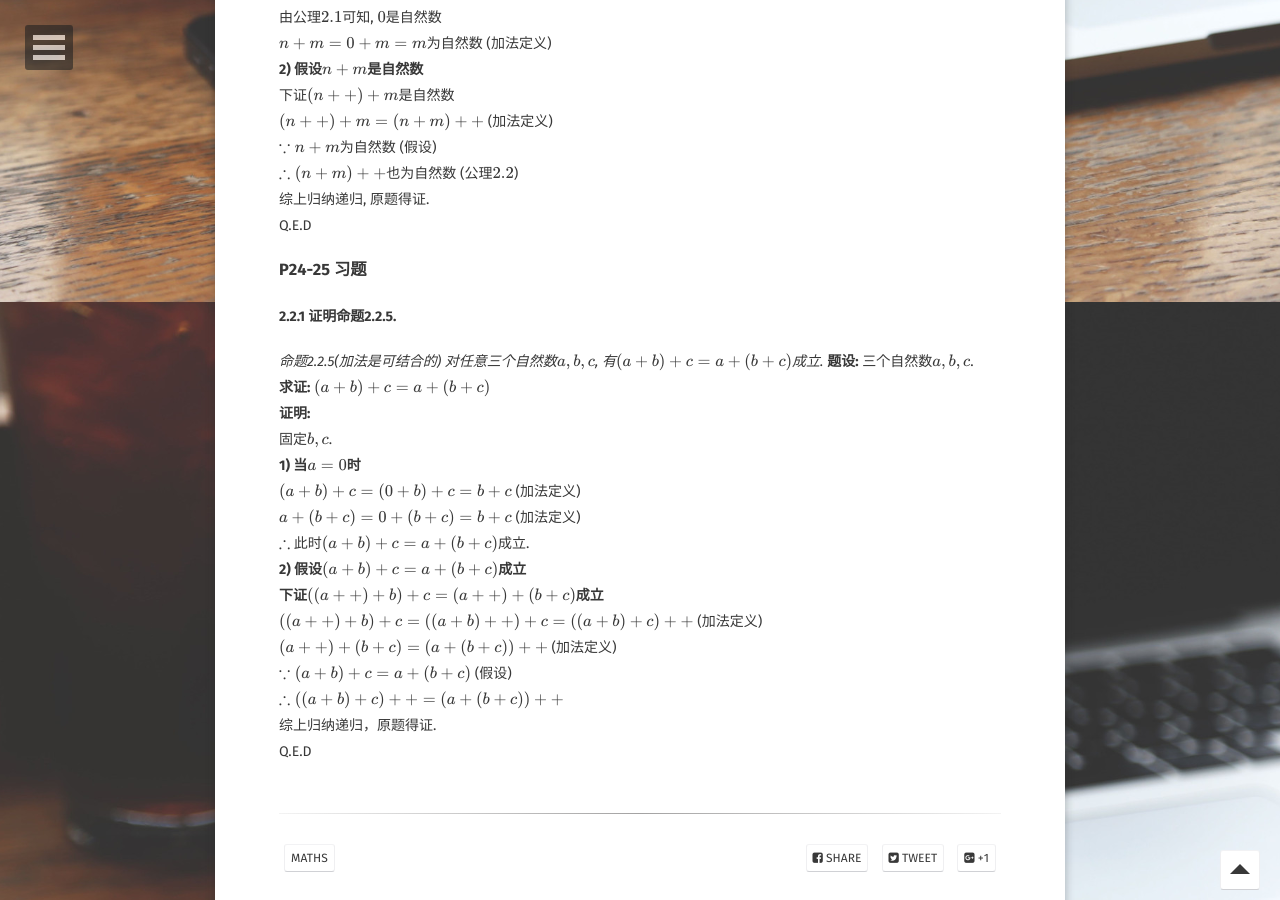
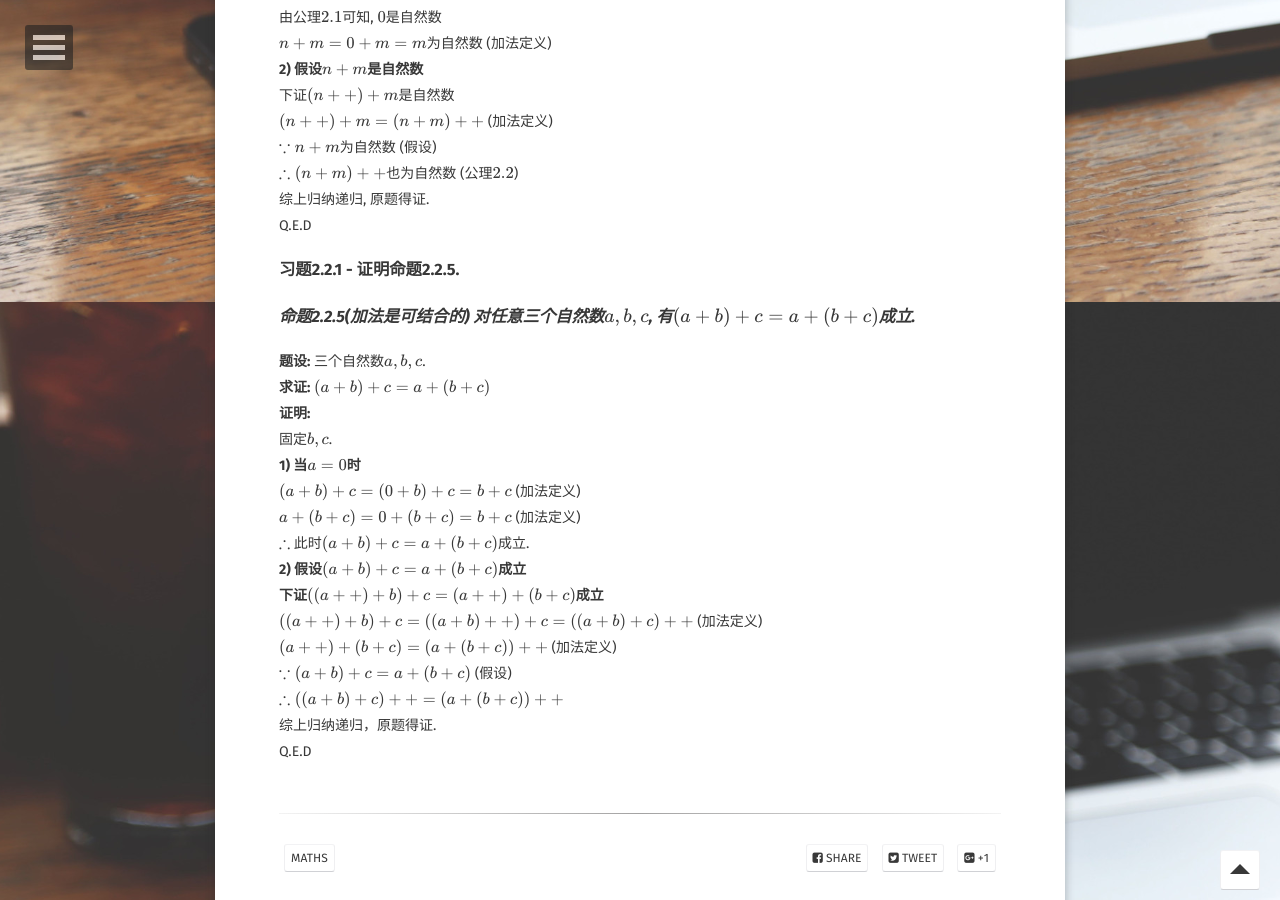
Before and after one commit to Yestercafe/Yestercafe.github.io, a Jekyll site: the page built from _posts/2019-05-12-实分析第二章练习.md, in a window 1280 px wide and 900 px high, scrolled down 598 px. Built offline with Jekyll 4.4.1, drawn with Linux system fonts in a browser that asks for light colours; some web fonts are replaced; formulas are drawn with MathJax 3; comment, search, counter and statistics services are not loaded.

Commit message:
Fix format

```diff
--- a/_posts/2019-05-12-实分析第二章练习.md
+++ b/_posts/2019-05-12-实分析第二章练习.md
@@ -24,9 +24,8 @@
 综上归纳递归, 原题得证.
 Q.E.D
 
-### P24-25 习题
-#### 2.2.1 证明命题2.2.5.
-<em>命题2.2.5(加法是可结合的) 对任意三个自然数$a,b,c$, 有$(a+b)+c=a+(b+c)$成立.</em>
+### 习题2.2.1 - 证明命题2.2.5.
+<h3><em>命题2.2.5(加法是可结合的) 对任意三个自然数$a,b,c$, 有$(a+b)+c=a+(b+c)$成立.</em></h3>
 __题设:__ 三个自然数$a,b,c$.
 __求证:__ $(a+b)+c=a+(b+c)$
 __证明:__
```
